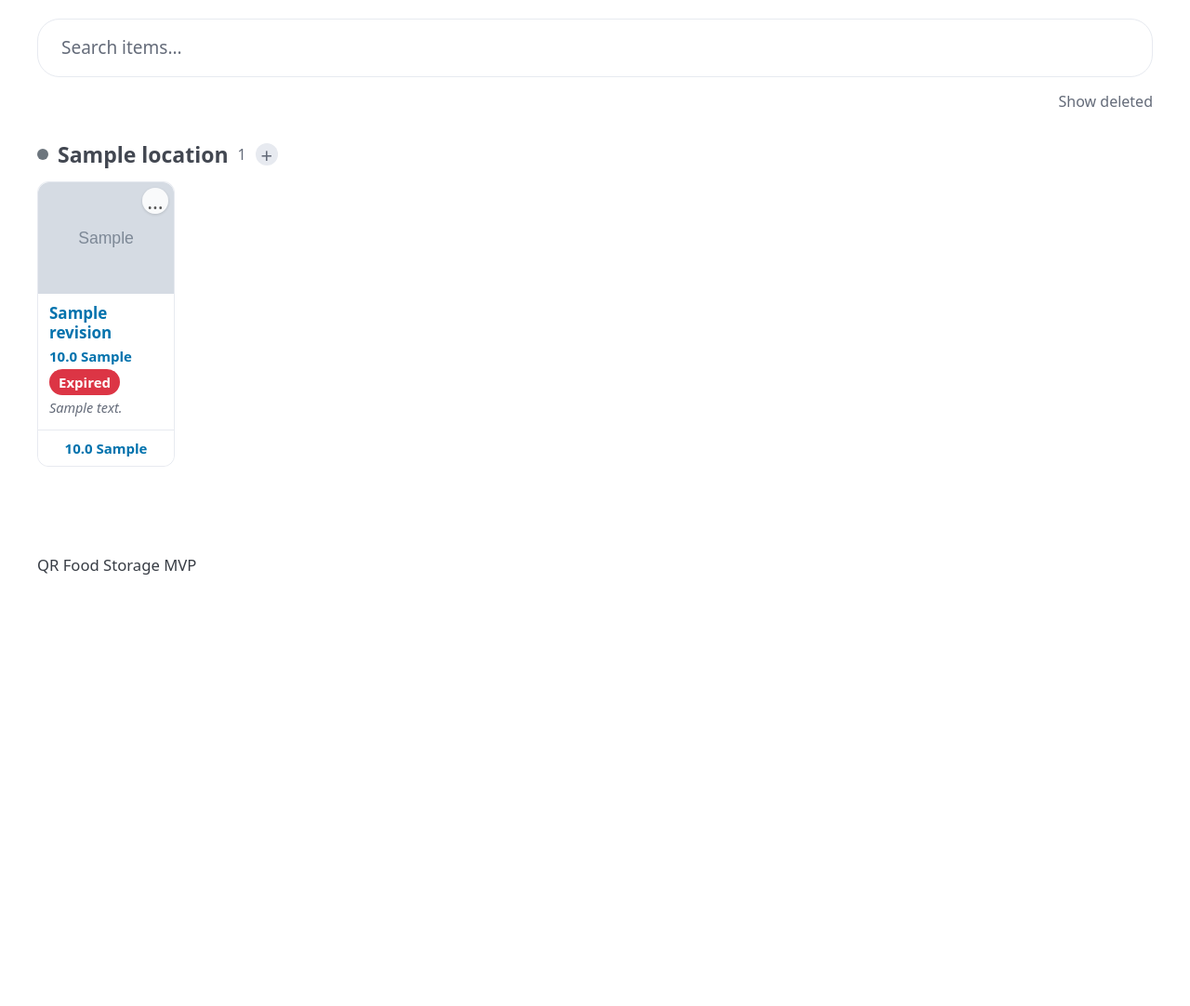
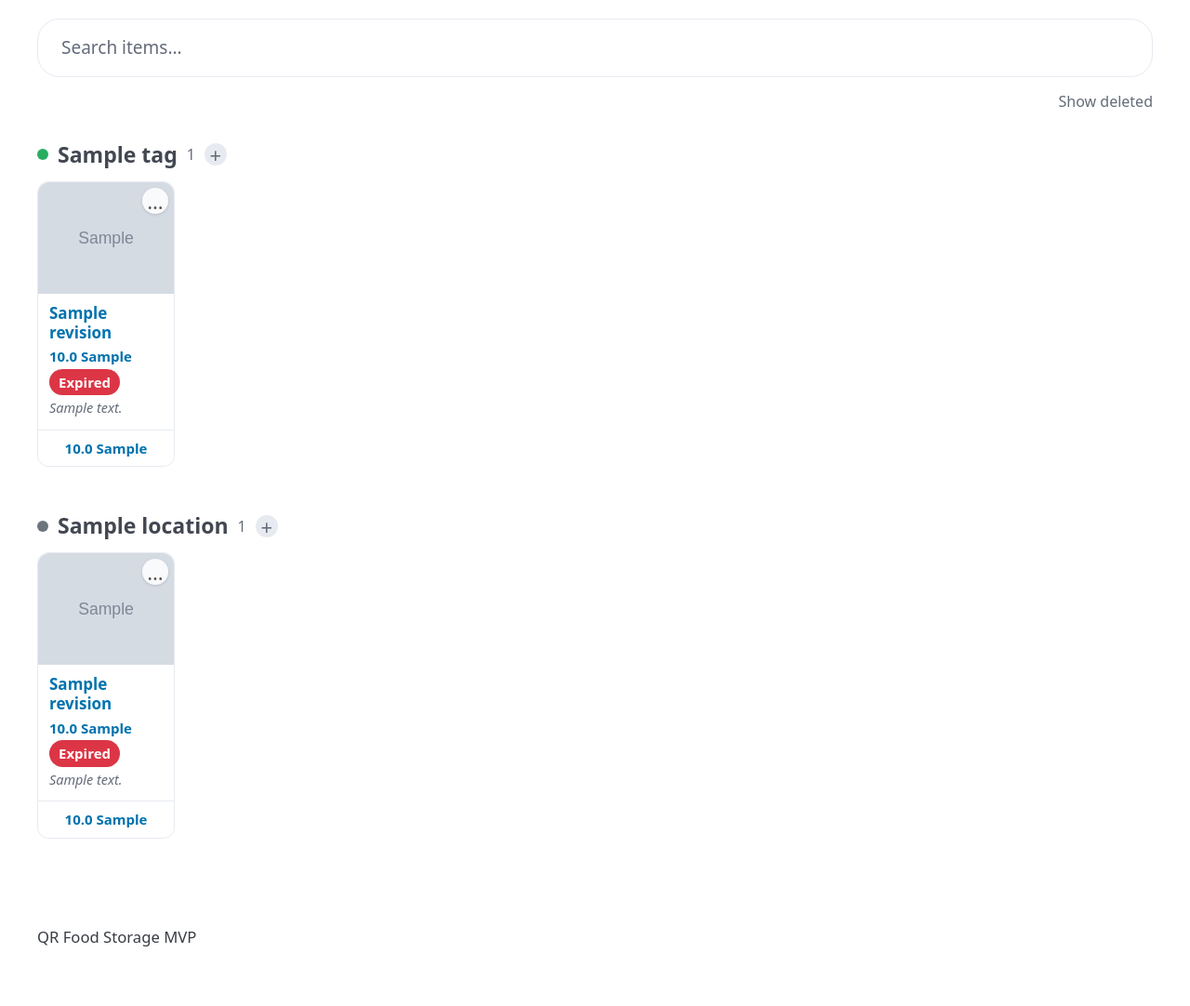
Before and after one commit to ksindy/qr-food-storage, a FastAPI app: page / in a window 1280 px wide. Shown: the part 110-1192 px from the top of the page at 93% size. Before the commit the page ends 728 px from the top, so only its background shows below. Run offline with FastAPI, Linux system fonts and the light colour scheme; tables that the repository leaves empty hold one stand-in row (values such as "Sample post"); grey boxes marked "Sample" are stand-in pictures; some libraries are stand-ins or nearby versions.

Commit message:
Add tags feature with default "Prepared Meals" tag
Tags live at the item level (many-to-many) and default tags get their
own carousel section above locations on the browse page. Tags can be
assigned via checkboxes on create/edit forms and display as badges on
the detail page.

Co-Authored-By: Claude Opus 4.6 <noreply@anthropic.com>

```diff
--- a/app/main.py
+++ b/app/main.py
@@ -4,7 +4,7 @@ from starlette.middleware.sessions import SessionMiddleware
 
 from app.config import BASE_DIR, SECRET_KEY, UPLOAD_DIR
 from app.database import Base, engine, SessionLocal
-from app.seed import seed_locations
+from app.seed import seed_locations, seed_tags
 
 app = FastAPI(title="QR Food Storage")
 app.add_middleware(SessionMiddleware, secret_key=SECRET_KEY)
@@ -19,6 +19,7 @@ def on_startup():
     db = SessionLocal()
     try:
         seed_locations(db)
+        seed_tags(db)
     finally:
         db.close()
 
--- a/app/seed.py
+++ b/app/seed.py
@@ -1,9 +1,13 @@
-"""Seed default storage locations."""
+"""Seed default storage locations and tags."""
 from sqlalchemy.orm import Session
-from app.models import StorageLocation
+from app.models import StorageLocation, Tag
 
 
 DEFAULT_LOCATIONS = ["Pantry", "Fridge", "Freezer"]
+
+DEFAULT_TAGS = [
+    {"name": "Prepared Meals", "is_default": True},
+]
 
 
 def seed_locations(db: Session) -> None:
@@ -12,3 +16,11 @@ def seed_locations(db: Session) -> None:
         if name not in existing:
             db.add(StorageLocation(name=name))
     db.commit()
+
+
+def seed_tags(db: Session) -> None:
+    existing = {t.name for t in db.query(Tag).all()}
+    for tag_def in DEFAULT_TAGS:
+        if tag_def["name"] not in existing:
+            db.add(Tag(name=tag_def["name"], is_default=tag_def["is_default"]))
+    db.commit()
--- a/app/static/css/app.css
+++ b/app/static/css/app.css
@@ -509,5 +509,18 @@ span.badge.badge-location[data-location="freezer"] {
 }
 
 /* ================================================================
+   TAGS
+   ================================================================ */
+
+.tag-dot {
+    background: #27ae60 !important;
+}
+
+.badge-tag {
+    background: #27ae60;
+    color: #fff;
+}
+
+/* ================================================================
    PRINTABLE LABEL (label.html uses inline styles mostly)
    ================================================================ */
--- a/app/templates/items/detail.html
+++ b/app/templates/items/detail.html
@@ -23,6 +23,9 @@
             {% if rev.expiration_date and rev.expiration_date < today and not is_deleted %}
                 <span class="badge badge-expired">Expired</span>
             {% endif %}
+            {% for tag in item.tags %}
+                <span class="badge badge-tag">{{ tag.name }}</span>
+            {% endfor %}
         </div>
     </div>
     <div style="text-align:center">
--- a/app/templates/items/list.html
+++ b/app/templates/items/list.html
@@ -14,6 +14,80 @@
         {{ "Hide" if show_deleted else "Show" }} deleted
     </a>
 </div>
+
+{% for tsection in tag_sections %}
+<div class="location-section tag-section">
+    <div class="section-header">
+        <span class="section-dot tag-dot"></span>
+        <h3>{{ tsection.tag.name }}</h3>
+        <span class="section-count">{{ tsection.revisions|length }}</span>
+        <a href="/items/new" class="section-add-btn" title="Add item">+</a>
+    </div>
+    <div class="carousel">
+            {% for rev in tsection.revisions %}
+            <div class="product-card {% if rev.is_deleted %}deleted{% endif %}">
+                <button class="card-menu-btn" onclick="event.preventDefault(); event.stopPropagation(); toggleMenu(this)" type="button">&hellip;</button>
+                <div class="card-menu">
+                    <a href="/i/{{ rev.item.public_id }}">View details</a>
+                    <a href="/i/{{ rev.item.public_id }}/edit">Edit</a>
+                    <form method="post" action="/i/{{ rev.item.public_id }}/delete" onsubmit="event.stopPropagation(); return confirm('Delete this item?')">
+                        <button type="submit" class="menu-delete">Delete</button>
+                    </form>
+                </div>
+                <a href="/i/{{ rev.item.public_id }}" class="card-link">
+                    {% if rev.photo_filename %}
+                    <img src="{{ photo_url(rev.photo_filename) }}" alt="" class="product-card-photo">
+                    {% else %}
+                    <div class="product-card-placeholder">
+                        <span>{{ rev.name[0]|upper }}</span>
+                    </div>
+                    {% endif %}
+                    <div class="product-card-body">
+                        <p class="product-card-name">{{ rev.name }}</p>
+                        {% if rev.amount %}
+                        <p class="product-card-amount">{{ rev.amount }}{% if rev.amount_unit %} {{ rev.amount_unit }}{% endif %}</p>
+                        {% endif %}
+                        {% if rev.expiration_date %}
+                        <p class="product-card-meta">
+                            {% if rev.expiration_date < today and not rev.is_deleted %}
+                            <span class="badge badge-expired">Expired</span>
+                            {% else %}
+                            Exp: {{ rev.expiration_date.strftime('%b %d') }}
+                            {% endif %}
+                        </p>
+                        {% endif %}
+                        {% if rev.notes %}
+                        <p class="product-card-notes">{{ rev.notes.split('\n')[0] }}</p>
+                        {% endif %}
+                    </div>
+                </a>
+                {% if not rev.is_deleted %}
+                <div style="position:relative">
+                    <button type="button" class="amount-edit-btn" onclick="event.preventDefault(); event.stopPropagation(); toggleAmountEdit(this)">
+                        {% if rev.amount %}{{ rev.amount }}{% if rev.amount_unit %} {{ rev.amount_unit }}{% endif %}{% else %}+ Qty{% endif %}
+                    </button>
+                    <div class="amount-popup">
+                        <div class="amount-popup-label">Update Amount</div>
+                        <form class="amount-popup-form" method="post" action="/i/{{ rev.item.public_id }}/amount" onclick="event.stopPropagation()">
+                            <div class="amount-popup-row">
+                                <input type="number" name="amount" step="any" min="0" placeholder="0" value="{{ rev.amount if rev.amount is not none else '' }}">
+                                <select name="amount_unit">
+                                    <option value="">--</option>
+                                    {% for u in ["qty", "cups", "oz", "lbs", "grams", "liters", "ml"] %}
+                                    <option value="{{ u }}" {% if rev.amount_unit == u %}selected{% endif %}>{{ u }}</option>
+                                    {% endfor %}
+                                </select>
+                            </div>
+                            <button type="submit" class="amount-save-btn">Save</button>
+                        </form>
+                    </div>
+                </div>
+                {% endif %}
+            </div>
+            {% endfor %}
+    </div>
+</div>
+{% endfor %}
 
 {% for section in sections %}
 <div class="location-section">
```
Also changed, not shown: app/models.py (+21 -1 lines), app/routes/items.py (+43 -1 lines), app/templates/items/create.html (+12 -0 lines), app/templates/items/edit.html (+12 -0 lines), 1 other file.
